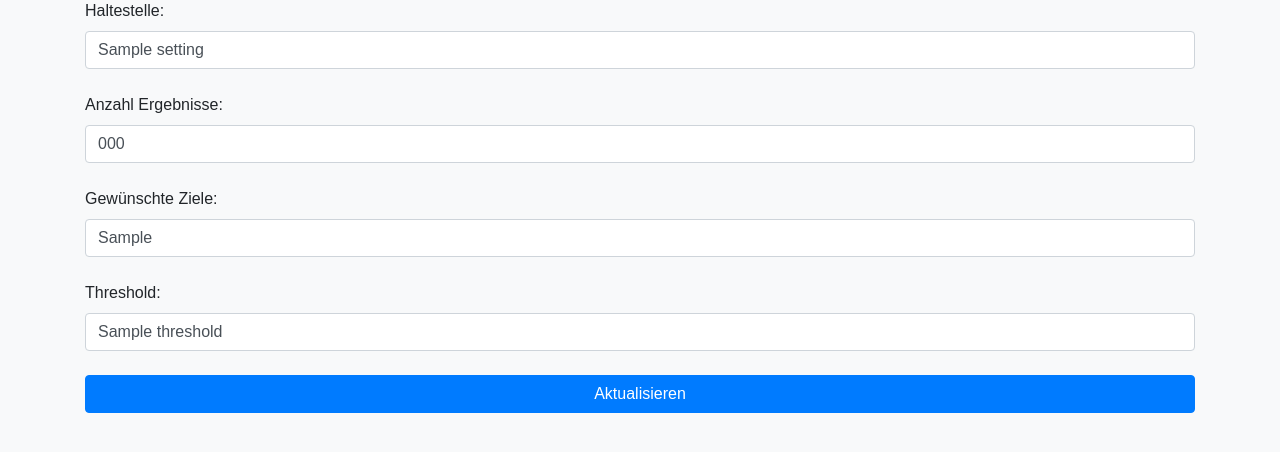
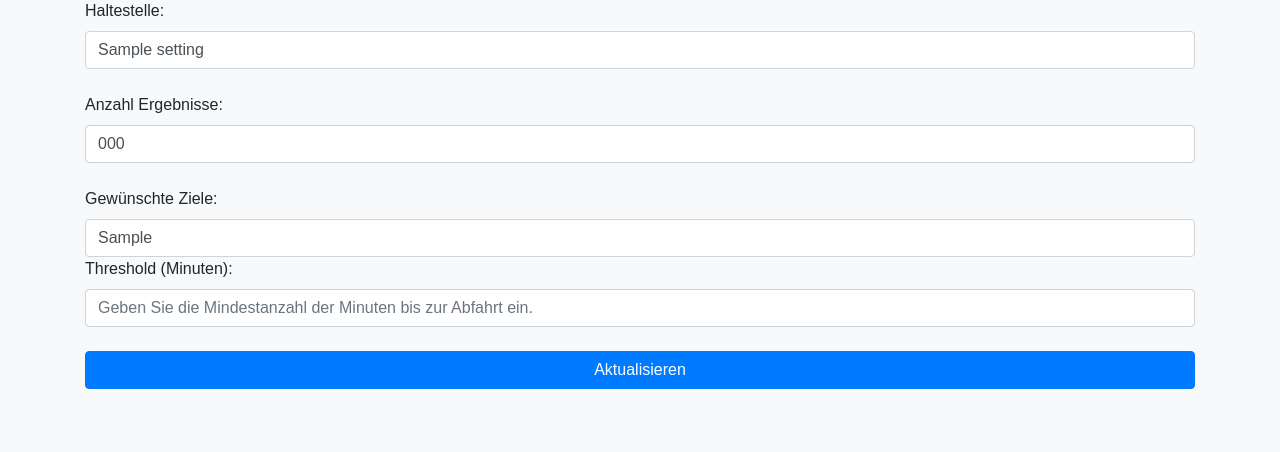
Before and after one commit to lokanidao9991/SmartBusBoard, a Flask app: template templates/index.html in a window 1280 px wide. Shown: the part 107-559 px from the top of the page. Run offline with Flask 3, Linux system fonts and the light colour scheme; the template is opened without the code that fills it: most values are stand-ins (such as "Sample title", 1, 10 or a date in 2020); some libraries are stand-ins or nearby versions.

Commit message:
Enhance user input handling and improve form placeholders
Improved the handling of user's input by accepting both "all" and "All" as valid inputs in destination criteria in display.py. Additionally, included better placeholder texts in settings form fields in index.html for improved user guidance.

```diff
--- a/display.py
+++ b/display.py
@@ -128,7 +128,7 @@ def get_departures(config):
 
                 # Include departure only if it meets criteria
                 if minutes_until_departure >= THRESHOLD and (
-                        "all" in desired_destinations or any(dest in destination for dest in desired_destinations)):
+                        "all" in desired_destinations or "All" in desired_destinations or any(dest in destination for dest in desired_destinations)):
                     departures.append((line, destination, minutes_until_departure))
 
     else:
--- a/templates/index.html
+++ b/templates/index.html
@@ -31,20 +31,20 @@
         <form method="post" action="{{ url_for('update') }}">
             <div class="form-group">
                 <label for="stop">Haltestelle:</label>
-                <input id="stop" name="stop_title" type="text" class="form-control" value="{{ settings['stop_title'] }}">
+                <input id="stop" name="stop_title" type="text" class="form-control" value="{{ settings['stop_title'] }}" placeholder="Geben Sie den Namen der Haltestelle ein.">
                 <input type="hidden" id="stop_point_ref" name="stop_point_ref" value="{{ settings['stop_point_ref'] }}">
             </div>
             <div class="form-group">
                 <label for="number_of_results">Anzahl Ergebnisse:</label>
-                <input id="number_of_results" name="number_of_results" type="text" class="form-control" value="{{ settings['number_of_results'] }}">
+                <input id="number_of_results" name="number_of_results" type="number" class="form-control" value="{{ settings['number_of_results'] }}" placeholder="Geben Sie die Anzahl der anzuzeigenden Ergebnisse ein.">
             </div>
             <div class="form-group">
                 <label for="desired_destinations">Gewünschte Ziele:</label>
-                <input id="desired_destinations" name="desired_destinations" type="text" class="form-control" value="{{ settings['desired_destinations'] }}">
+                <input id="desired_destinations" name="desired_destinations" type="text" class="form-control" value="{{ settings['desired_destinations'] }}" placeholder="Geben Sie die gewünschten Ziele ein, getrennt durch Kommas (ohne Leerzeichen): Zürich,Bern,Basel. Für sämtliche Ziele, geben sie All ein.>
             </div>
             <div class="form-group">
-                <label for="threshold">Threshold:</label>
-                <input id="threshold" name="threshold" type="text" class="form-control" value="{{ settings['threshold'] }}">
+                <label for="threshold">Threshold (Minuten):</label>
+                <input id="threshold" name="threshold" type="number" class="form-control" value="{{ settings['threshold'] }}" placeholder="Geben Sie die Mindestanzahl der Minuten bis zur Abfahrt ein.">
             </div>
             <button type="submit" class="btn btn-primary btn-block">Aktualisieren</button>
         </form>
```
